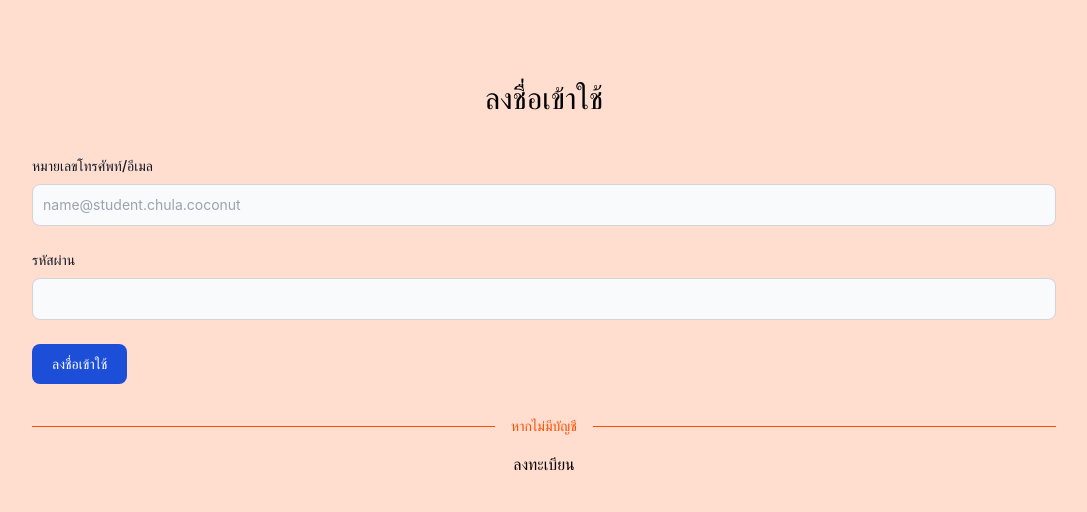
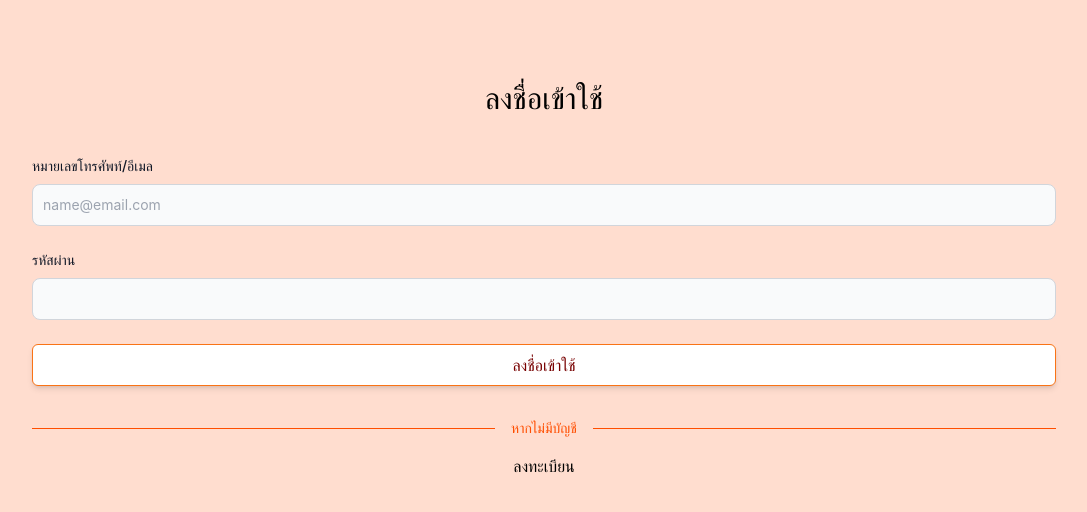
Before and after one commit to Sunioatm/SE-TermProject-Backend, a React (Vite) app: page / in a window 1280 px wide. Shown: the top 512 px of the page, without its empty margins (96-1183 px from the left). Built offline with nearby package versions, Linux system fonts and the light colour scheme.

Commit message:
Refactor code & components (#3)
* Update: dependencies

+ Add Tailwind-Variants

* Login Page

* chore: change text

* style: use tailwind-varient

* feat: new components

* Refactor code

```diff
--- /dev/null
+++ b/src/Login.jsx
@@ -0,0 +1,45 @@
+import { Link } from "react-router-dom";
+import { tv } from "tailwind-variants";
+import { InputForm } from "./components/InputForm";
+import { Button } from "./components/Button";
+
+const LoginPage = tv({
+  slots: {
+    base: "flex flex-col h-screen items-center pt-20",
+    headerText: "text-3xl font-bold mb-10",
+  },
+});
+
+const { base, headerText } = LoginPage();
+
+export default function Login() {
+  return (
+    <main className={base()}>
+      <h1 className={headerText()}>ลงชื่อเข้าใช้</h1>
+      <section className="w-4/5">
+        <form className="flex flex-col">
+          <InputForm
+            label="หมายเลขโทรศัพท์/อีเมล"
+            id="username"
+            placeholder="name@email.com"
+          />
+          <InputForm label="รหัสผ่าน" type="password" id="password" />
+          <Button label="ลงชื่อเข้าใช้" type="submit" />
+        </form>
+
+        <div className="flex items-center py-4 mt-4">
+          <div className="flex-grow h-px bg-[#FF4E00]"></div>
+          <span className="flex-shrink text-sm text-[#FF4E00] px-4 italic font-light">
+            หากไม่มีบัญชี
+          </span>
+          <div className="flex-grow h-px bg-[#FF4E00]"></div>
+        </div>
+        <div className="flex justify-center">
+          <Link to="#">
+            <span>ลงทะเบียน</span>
+          </Link>
+        </div>
+      </section>
+    </main>
+  );
+}
--- a/src/Router.jsx
+++ b/src/Router.jsx
@@ -1,5 +1,6 @@
 import { createBrowserRouter, RouterProvider } from "react-router-dom";
-import Login from './components/Login';
+
+import Login from './Login';
 
 const router = createBrowserRouter([
   {
--- /dev/null
+++ b/src/components/Button.jsx
@@ -0,0 +1,21 @@
+/* eslint-disable react/prop-types */
+import { tv } from "tailwind-variants";
+
+const InputButton = tv({
+  slots: {
+    button:
+      "text-[#780000] font-bold px-6 py-2 rounded-md border border-solid border-orange-500 bg-white shadow-md",
+  },
+});
+
+const { button } = InputButton();
+
+export function Button({ label, type }) {
+  return (
+    <>
+      <button type={type} className={button()}>
+        {label}
+      </button>
+    </>
+  );
+}
--- /dev/null
+++ b/src/components/InputForm.jsx
@@ -0,0 +1,32 @@
+import { tv } from "tailwind-variants";
+
+const inputForm = tv({
+  slots: {
+    base: "mb-6",
+    input:
+      "bg-gray-50 border border-gray-300 text-gray-900 text-sm rounded-lg focus:ring-blue-500 focus:border-blue-500 block w-full p-2.5",
+  },
+});
+
+const { base, input } = inputForm();
+
+// eslint-disable-next-line react/prop-types, no-unused-vars
+export function InputForm({label, type, id, placeholder}) {
+
+  return (
+    <>
+      <div className={base()}>
+        <label className="block mb-2 text-sm font-medium text-gray-900 ">
+          {label}
+        </label>
+        <input
+          type={type}
+          id={id}
+          className={input()}
+          placeholder={placeholder}
+          required
+        />
+      </div>
+    </>
+  );
+}
```
